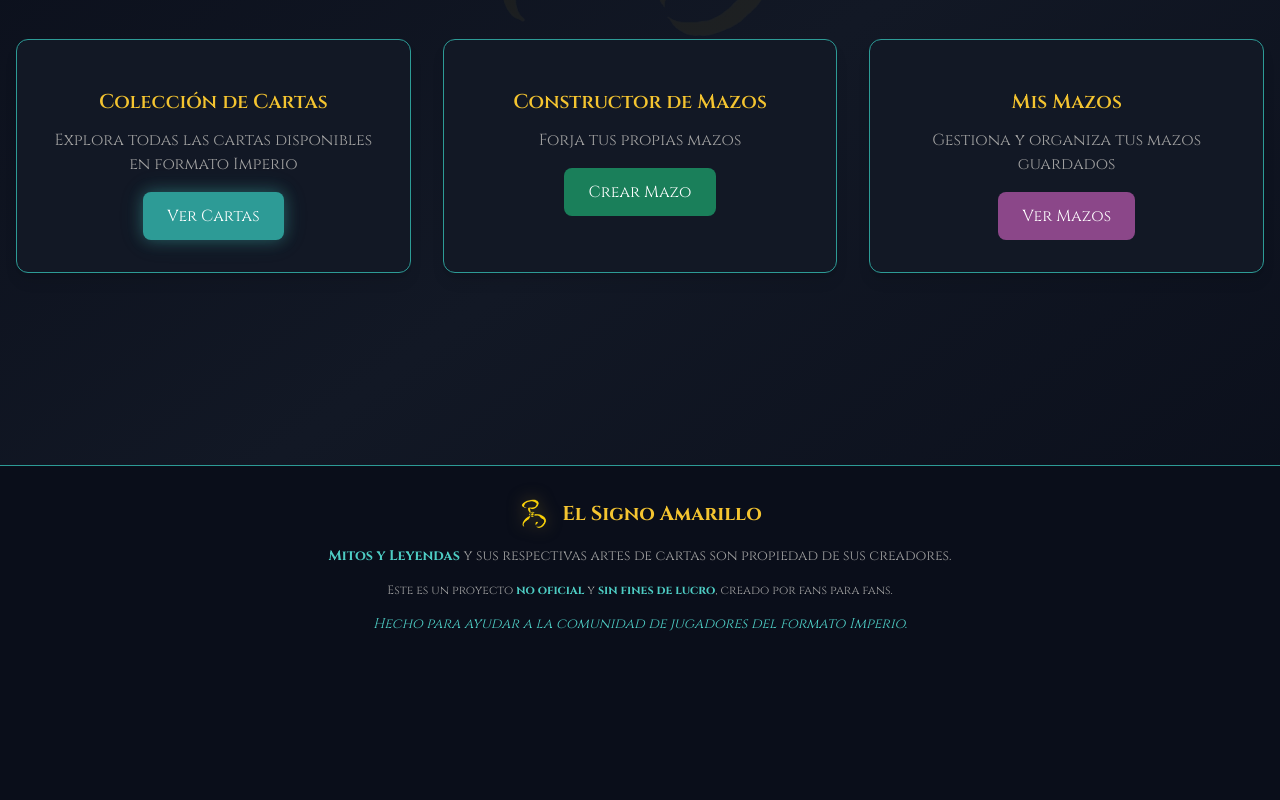
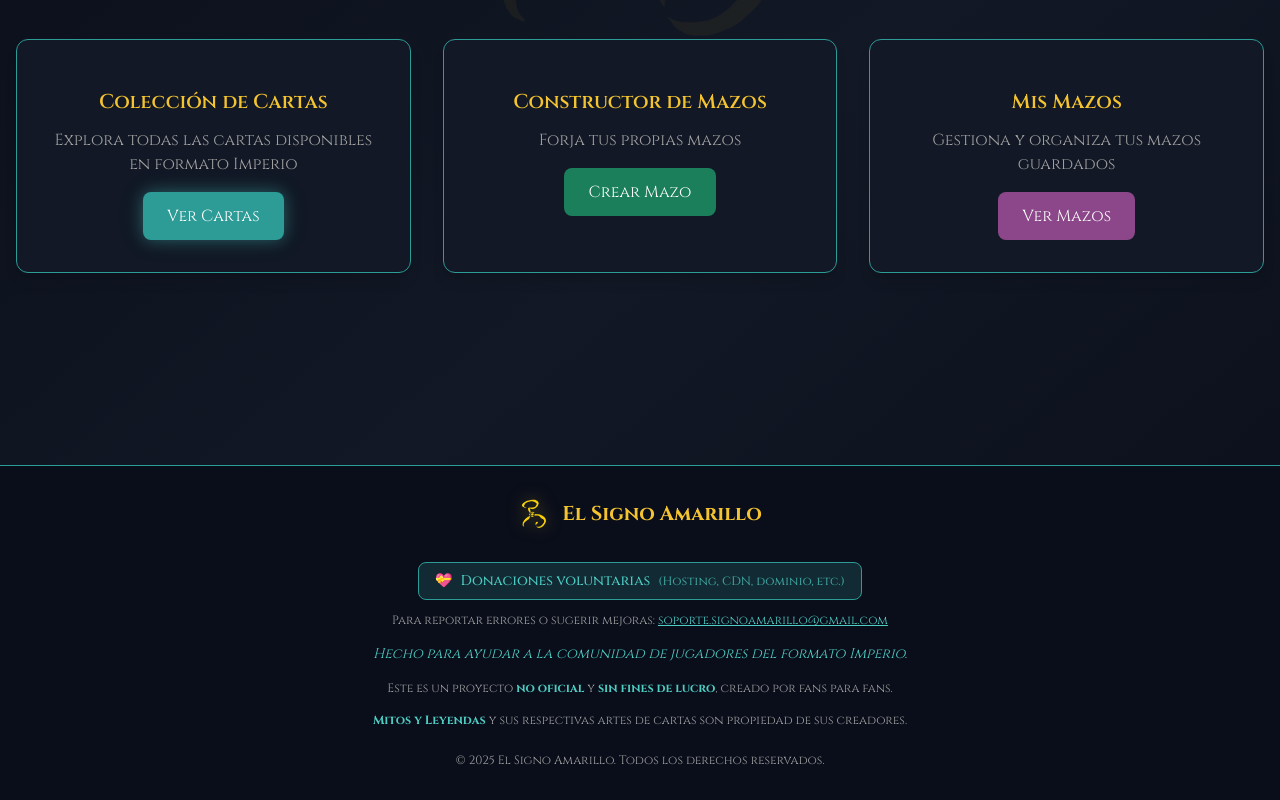
Before and after one commit to mapiixd/signo-amarillo-app, a Next.js app: page / in a window 1280 px wide. Shown: the part 362-1162 px from the top of the page. Before the commit the page ends 1028 px from the top, so only its background shows below. Built offline with nearby package versions, Linux system fonts and the light colour scheme; no server answers.

Commit message:
Link para donaciones y correo de reportes

```diff
--- a/src/components/Footer.tsx
+++ b/src/components/Footer.tsx
@@ -13,9 +13,36 @@ export default function Footer() {
             <span className="logo-title text-xl font-bold text-[#F4C430]">El Signo Amarillo</span>
           </div>
 
-          {/* Disclaimer sobre Mitos y Leyendas */}
-          <p className="text-[#A0A0A0] text-sm max-w-2xl mx-auto">
-            <strong className="text-[#4ECDC4]">Mitos y Leyendas</strong> y sus respectivas artes de cartas son propiedad de sus creadores.
+          {/* Acciones: Donaciones y Contacto */}
+          <div className="pt-4 space-y-3">
+            {/* Link de donaciones */}
+            <a
+              href="https://link.mercadopago.cl/signoamarillo"
+              target="_blank"
+              rel="noopener noreferrer"
+              className="inline-flex items-center gap-2 px-4 py-2 bg-[#2D9B96]/20 hover:bg-[#2D9B96]/30 border border-[#2D9B96] rounded-lg text-[#4ECDC4] hover:text-[#2D9B96] transition-colors duration-200 text-sm font-medium"
+            >
+              <span>💝</span>
+              <span>Donaciones voluntarias</span>
+              <span className="text-xs opacity-70">(Hosting, CDN, dominio, etc.)</span>
+            </a>
+
+            {/* Contacto de soporte */}
+            <p className="text-[#A0A0A0] text-xs max-w-2xl mx-auto">
+              Para reportar errores o sugerir mejoras:{' '}
+              <a
+                href="mailto:soporte.signoamarillo@gmail.com"
+                className="text-[#4ECDC4] hover:text-[#2D9B96] transition-colors underline"
+              >
+                soporte.signoamarillo@gmail.com
+              </a>
+            </p>
+          </div>
+
+          {/* Mensaje de la comunidad y Disclaimers legales */}
+            {/* Mensaje de la comunidad */}
+            <p className="text-[#4ECDC4] text-sm italic max-w-2xl mx-auto">
+              Hecho para ayudar a la comunidad de jugadores del formato Imperio.
             </p>
 
             {/* Proyecto no oficial */}
@@ -23,9 +50,14 @@ export default function Footer() {
               Este es un proyecto <strong className="text-[#4ECDC4]">no oficial</strong> y <strong className="text-[#4ECDC4]">sin fines de lucro</strong>, creado por fans para fans.
             </p>
 
-          {/* Mensaje de la comunidad */}
-          <p className="text-[#4ECDC4] text-sm italic max-w-2xl mx-auto">
-            Hecho para ayudar a la comunidad de jugadores del formato Imperio.
+            {/* Disclaimer sobre Mitos y Leyendas */}
+            <p className="text-[#A0A0A0] text-xs max-w-2xl mx-auto">
+              <strong className="text-[#4ECDC4]">Mitos y Leyendas</strong> y sus respectivas artes de cartas son propiedad de sus creadores.
+            </p>
+
+            {/* Copyright */}
+            <p className="text-[#A0A0A0] text-xs max-w-2xl mx-auto pt-2">
+              © {new Date().getFullYear()} El Signo Amarillo. Todos los derechos reservados.
             </p>
         </div>
       </div>
```
Lines whose indentation alone changed are shown as unchanged.
